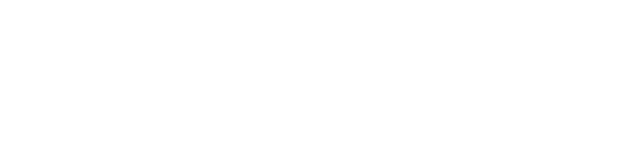
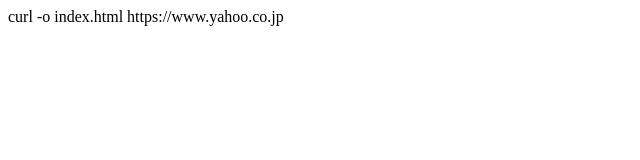
Before and after one commit to Rxwestx/w3-lesson, a plain HTML site: page index.html in a window 1280 px wide. Shown: the whole page, without its empty margins (0-640 px from the left). Drawn offline with Linux system fonts and the light colour scheme.

Commit message:
yahooURLの入れこみ

```diff
--- a/index.html
+++ b/index.html
@@ -8,6 +8,7 @@
 </head>
 
 <body>
+  curl -o index.html https://www.yahoo.co.jp
 
 </body>
 
```
